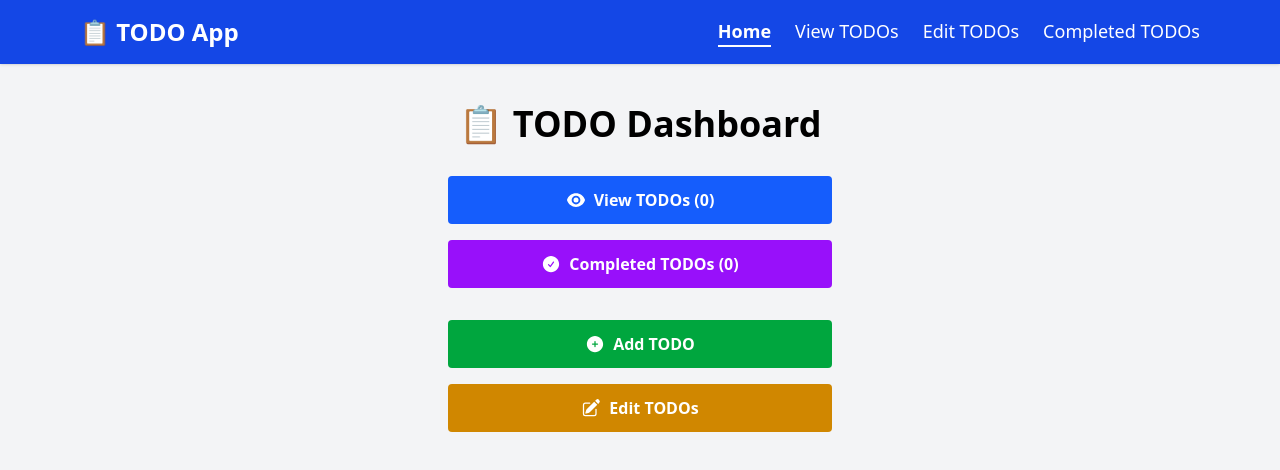
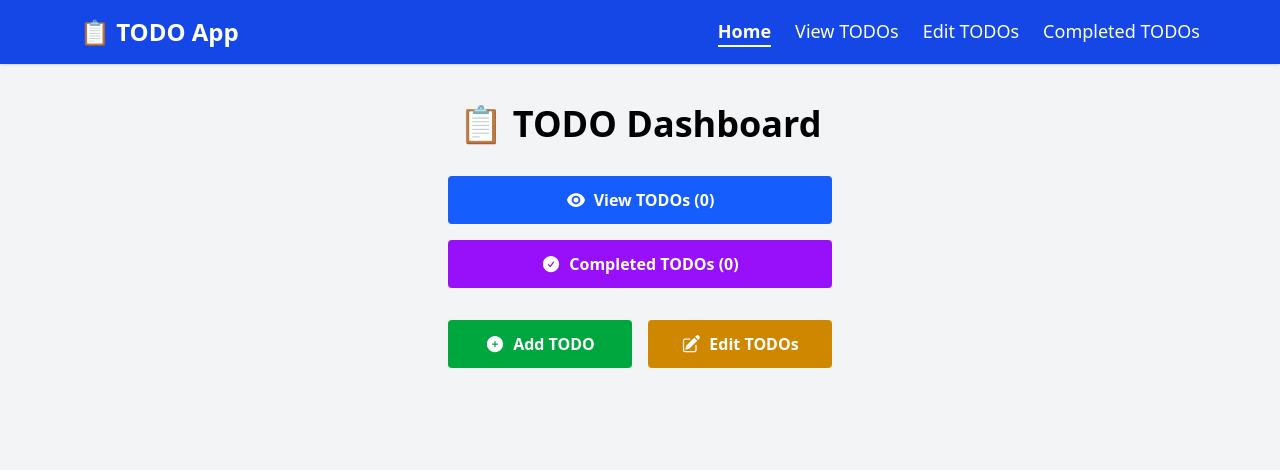
Before and after one commit to Kcodes09/TODO-app, a Next.js app: page / in a window 1280 px wide. Shown: the top 470 px of the page. Built offline with nearby package versions, Linux system fonts and the light colour scheme.

Commit message:
Update index.tsx

```diff
--- a/pages/index.tsx
+++ b/pages/index.tsx
@@ -32,17 +32,17 @@ export default function Home() {
           </Link>
         </div>
 
-        <div className="grid gap-4 w-full max-w-sm mt-8">
+        <div className="flex flex-col sm:flex-row gap-4 w-full max-w-sm mt-8">
           <Link
             href="/add"
-            className="flex items-center justify-center gap-2 bg-green-600 text-white py-3 rounded hover:bg-green-700 font-semibold"
+            className="flex flex-1 items-center justify-center gap-2 bg-green-600 text-white py-3 rounded hover:bg-green-700 font-semibold"
           >
             <PlusCircleIcon className="w-5 h-5" />
             Add TODO
           </Link>
           <Link
             href="/edit"
-            className="flex items-center justify-center gap-2 bg-yellow-600 text-white py-3 rounded hover:bg-yellow-700 font-semibold"
+            className="flex flex-1 items-center justify-center gap-2 bg-yellow-600 text-white py-3 rounded hover:bg-yellow-700 font-semibold"
           >
             <PencilSquareIcon className="w-5 h-5" />
             Edit TODOs
```
